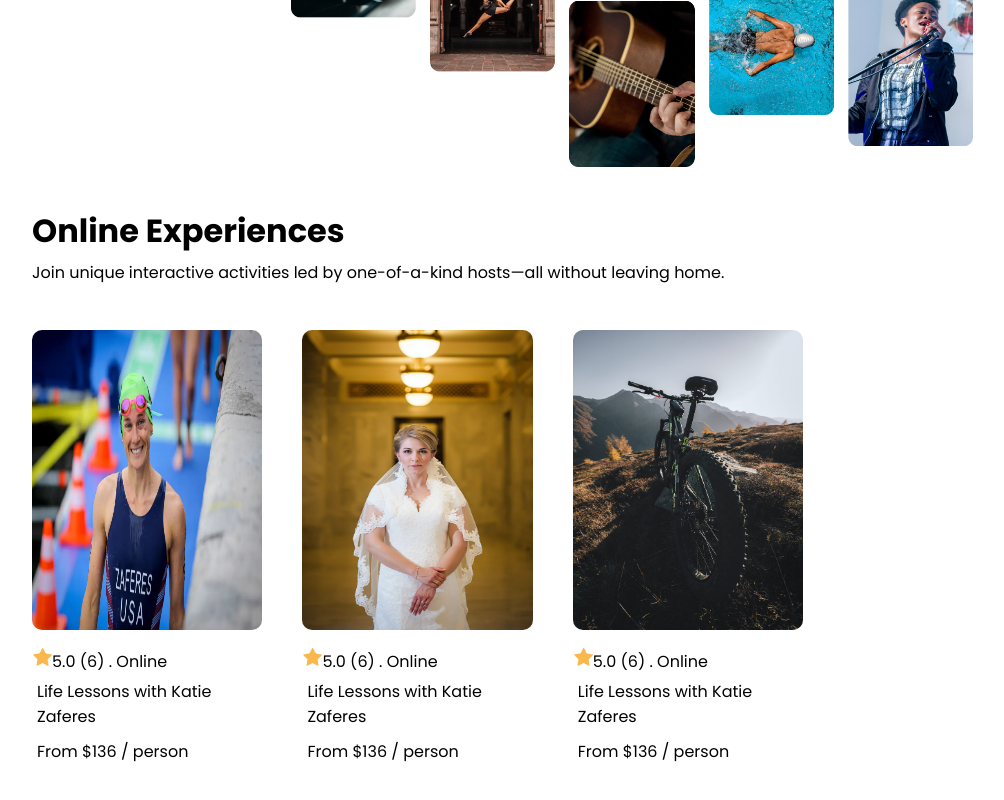
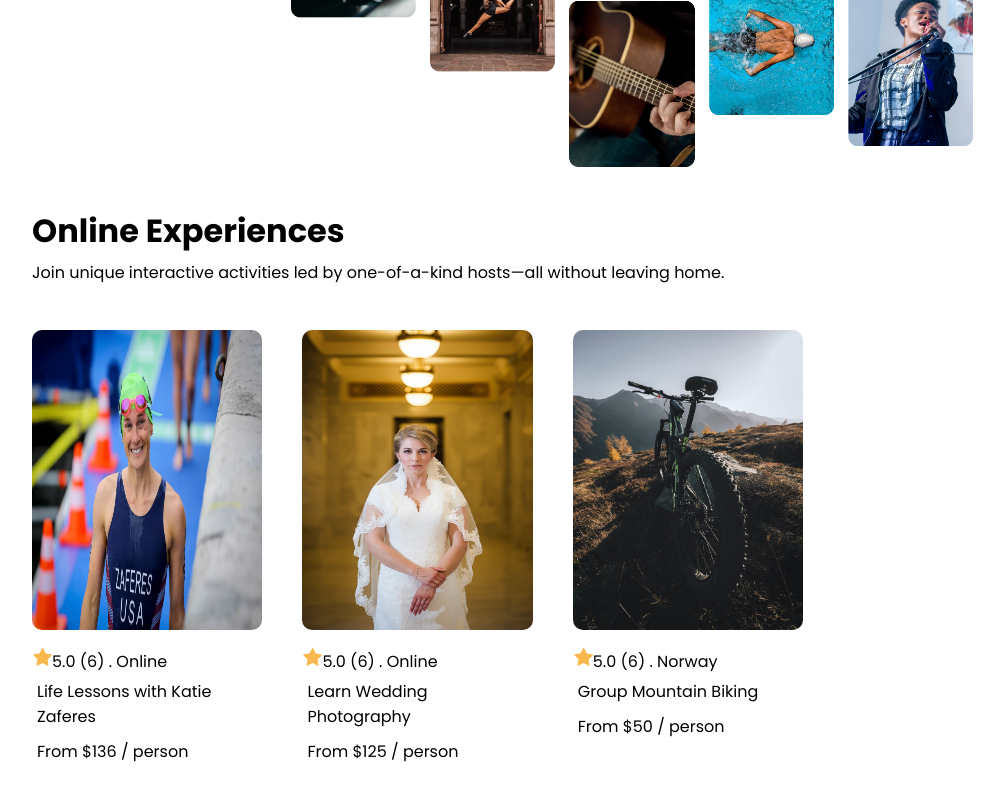
Before and after one commit to YosephSE/Airbnb-clone, a React (Vite) app in the folder Airbnb clone/: page / in a window 1280 px wide. Shown: the part 350-1150 px from the top of the page, without its empty margins (8-1012 px from the left). Built offline with nearby package versions, Linux system fonts and the light colour scheme.

Commit message:
props with destructuring

```diff
--- a/Airbnb clone/src/components/Cards.jsx
+++ b/Airbnb clone/src/components/Cards.jsx
@@ -6,20 +6,20 @@ import rate from "../assets/rate.png";
 function Cards() {
   return (
     <div className="cards">
-      <Card img={card1}/>
-      <Card img={card2}/>
-      <Card img={card3}/>
+      <Card img={card1} span="5.0 (6) . Online" text="Life Lessons with Katie Zaferes" price="From $136 / person"/>
+      <Card img={card2} span="5.0 (6) . Online" text="Learn Wedding Photography" price="From $125 / person"/>
+      <Card img={card3} span="5.0 (6) . Norway" text="Group Mountain Biking" price="From $50 / person"/>
     </div>
   );
 }
-function Card(props){
+function Card({img, span, text, price}){
   return(
     <div className="card">
-        <img src={props.img} alt="Card 1" className="card-img"/>
+        <img src={img} alt="Card 1" className="card-img"/>
         <img src={rate} alt="Rate" className="rate"/>
-        <span>5.0 (6) . Online</span>
-        <p>Life Lessons with Katie Zaferes</p>
-        <p>From $136 / person</p>
+        <span>{span}</span>
+        <p>{text}</p>
+        <p>{price}</p>
       </div>
 
   )
```
